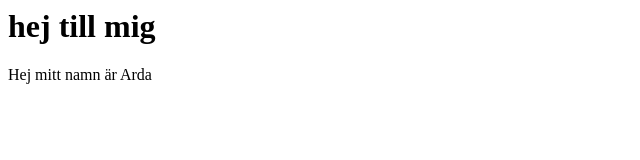
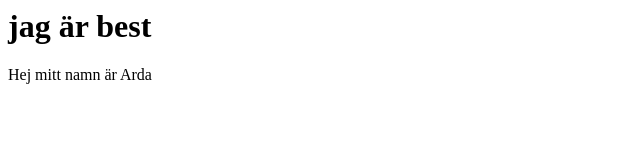
Before and after one commit to arda777/imposter08, a plain HTML site: page index.html in a window 1280 px wide. Shown: the whole page, without its empty margins (0-640 px from the left). Drawn offline with Linux system fonts and the light colour scheme.

Commit message:
Update index.html

```diff
--- a/index.html
+++ b/index.html
@@ -1,6 +1,6 @@
 <html>
 <body>
-  <h1>hej till mig </h1>
+  <h1>jag är best</h1>
 <p>
 Hej mitt namn är Arda
 </p>
```
